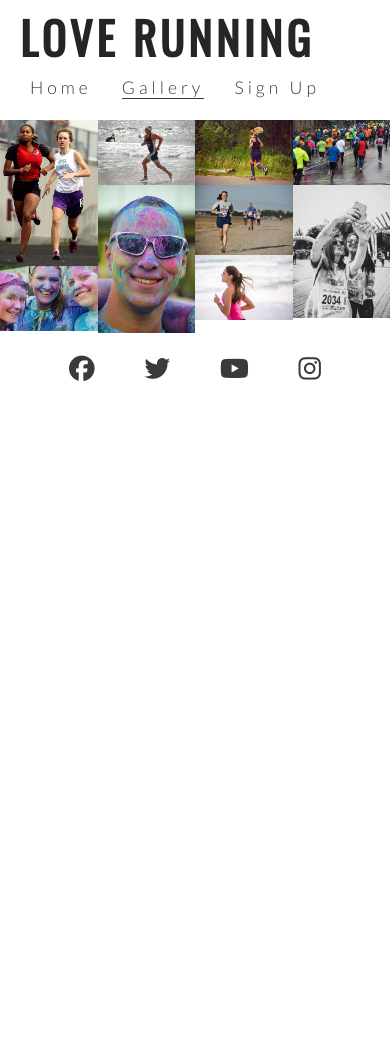
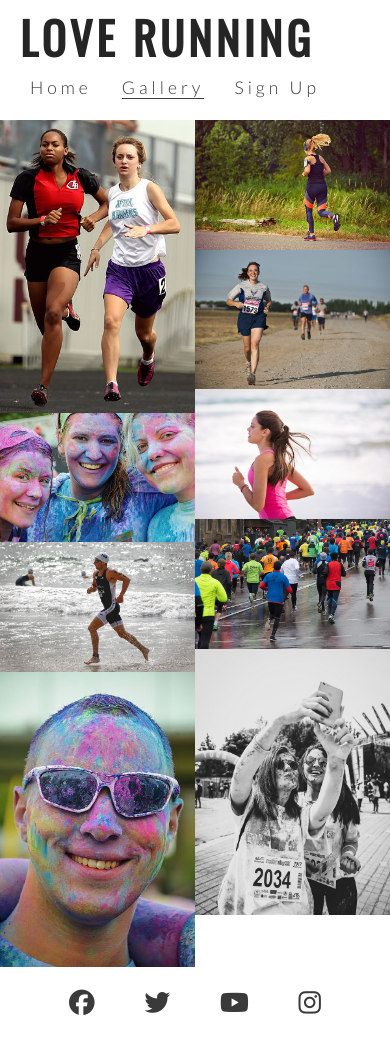
Before and after one commit to sbojorge/my-love-running, a plain HTML site: page gallery.html in a window 390 px wide. Before the commit the page ends 844 px from the top, so only its background shows below. Drawn offline with nearby package versions, Linux system fonts and the light colour scheme.

Commit message:
style gallery for responsive design

```diff
--- a/assets/css/style.css
+++ b/assets/css/style.css
@@ -325,4 +325,20 @@ footer {
         text-align: center;
         padding: 0 20px;
     }
+
+    #photos {
+        column-count: 3;
+    }
+
 }
+
+/* For small screen sizes 800px wide and down */
+@media screen and (max-width : 800px) {
+    #photos {
+        column-count: 2;
+    }
+
+}
+
+
+}
```
